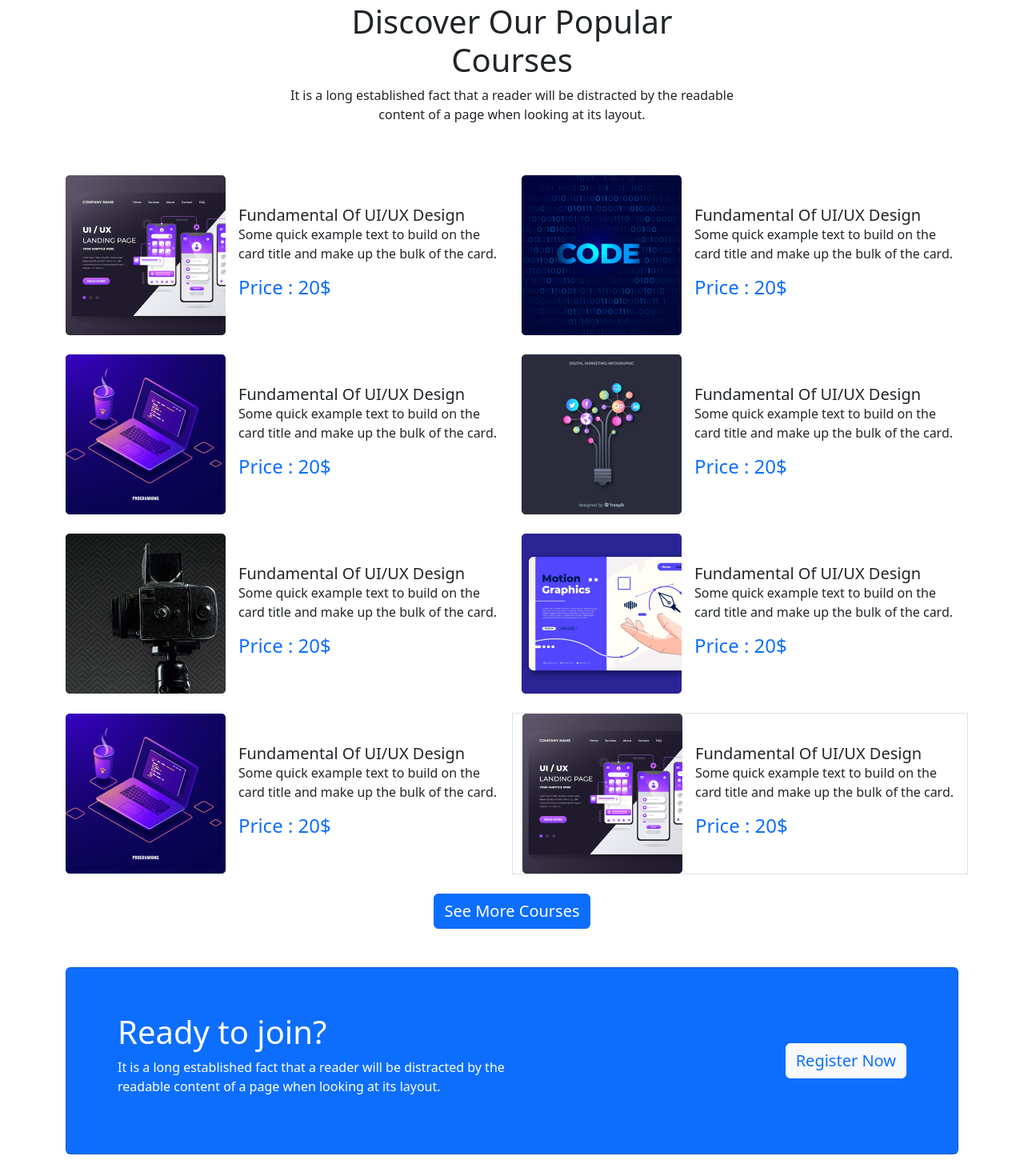
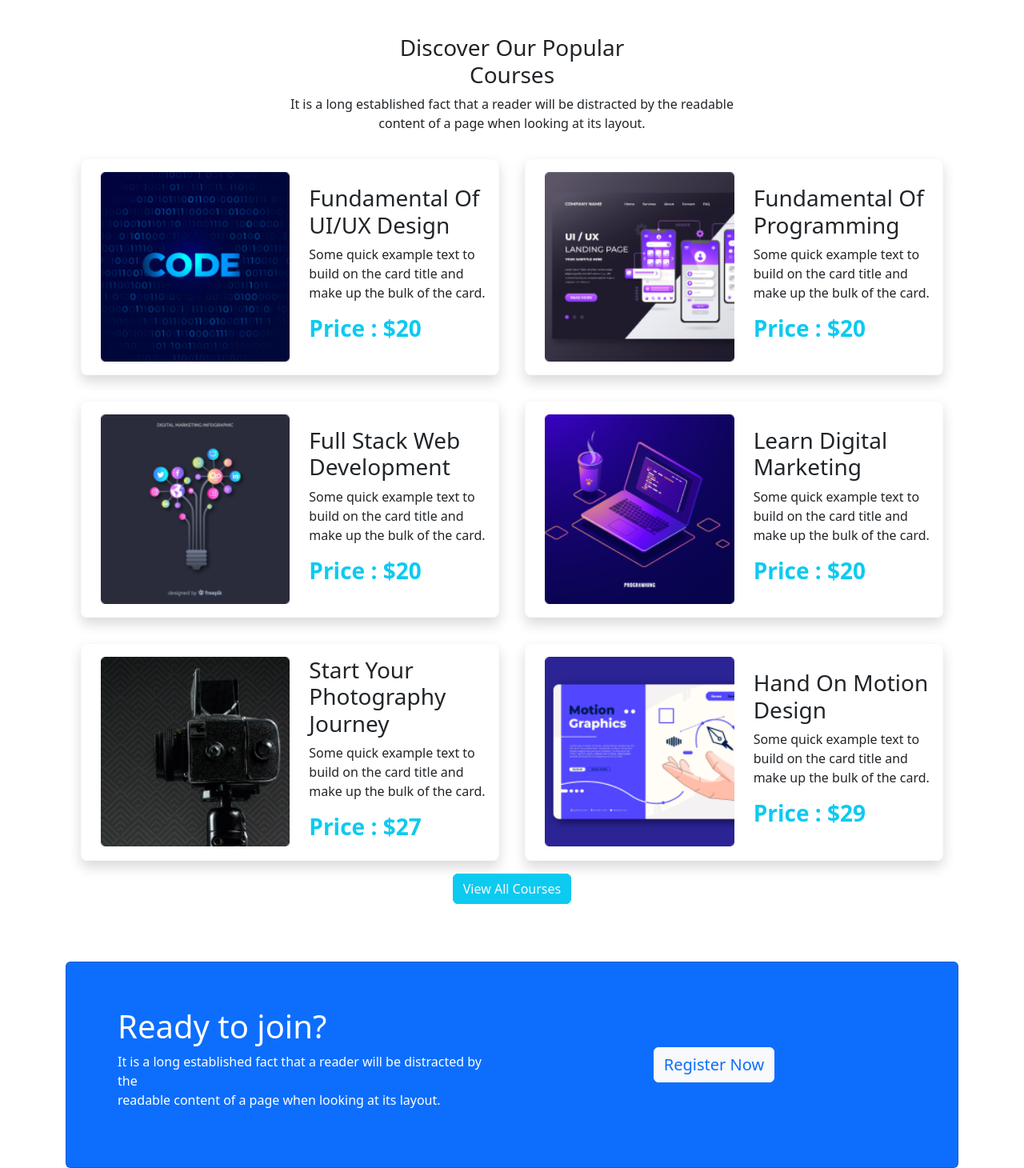
Before and after one commit to asm-junaid/Assainment-3, a plain HTML site: page index.html in a window 1280 px wide. Shown: the part 673-2133 px from the top of the page at 80% size. Drawn offline with nearby package versions, Linux system fonts and the light colour scheme.

Commit message:
added social icons and added ask question section

```diff
--- a/Styles/style.css
+++ b/Styles/style.css
@@ -22,3 +22,7 @@ footer a{
     text-decoration: none;
     color: white;
 }
+.icons{
+    font-size: 25px;
+    margin-top: 20px;
+}
--- a/index.html
+++ b/index.html
@@ -3,6 +3,7 @@
     <meta charset="UTF-8">
     <meta http-equiv="X-UA-Compatible" content="IE=edge">
     <meta name="viewport" content="width=device-width, initial-scale=1.0">
+    <script src="https://kit.fontawesome.com/b20e2b976d.js" crossorigin="anonymous"></script>
     <title>Ed-Teck Pro</title>
     <link rel="stylesheet" href="https://cdn.jsdelivr.net/npm/bootstrap@5.2.0/dist/css/bootstrap.min.css">
     <link rel="stylesheet" href="styles/style.css">
@@ -98,134 +99,89 @@
 
     <!-- course section start -->
 
-    <div class="container d-flex flex-column mt-5">
-        <div class="course-header-section  mb-5">
-            <h1 class="text-center">Discover Our Popular<br>Courses</h1>
-            <p class="text-center">It is a long established fact that a reader will be distracted by the readable<br>content of a page when looking at its layout.</p>
+   <section class="p-4 my-5 mx-auto" id="courses">
+      <div class="text my-3 mx-auto text-center">
+       <h3>Discover Our Popular<br>Courses</h3>
+       <p>It is a long established fact that a reader will be distracted by the readable<br>content of a page when looking at its layout.</p>
       </div>
-        <div class="row row-cols-1 row-cols-md-2 g-4">
-            <div class="col d-flex align-items-center">
-              <div>
-                <img src="images/course/course-1.png">
+      <div class="row d-flex justify-content-center">
+       <div class="col-lg-5 col-md-12 flex-column flex-md-row gap-4 d-flex align-items-center border border-light rounded-3 shadow py-3 px-4 m-3">
+               <div class="col-md-6 col-sm-12">
+                   <img src="./images/course/course-2.png" class="img-fluid w-100" alt="">
                </div>
-              <div class="ms-3">
-                <div class="card-body">
-                  <h5 class="card-title">Fundamental Of UI/UX Design
-                </h5>
-                  <p class="card-text">Some quick example text to build on the card title and make up the bulk of the card.</p>
-                  <h4 class="text-primary">Price : 20$</h4>
+               <div class="col-md-6 col-sm-12">
+                   <h3 class="text-left">Fundamental Of UI/UX Design</h3>
+                   <p class="text-left">Some quick example text to build on the card title and make up the bulk of the card.</p>
+                   <h3 class="text-info"><b>Price : $20</b></h3>
+               </div>
+       </div>
+       <div class="col-lg-5 col-md-12 flex-column flex-md-row gap-4 d-flex align-items-center border border-light rounded-3 shadow py-3 px-4 m-3">
+               <div class="col-md-6 col-sm-12">
+                   <img src="./images/course/course-1.png" class="img-fluid w-100" alt="">
+               </div>
+               <div class="col-md-6 col-sm-12">
+                   <h3 class="text-left">Fundamental Of Programming</h3>
+                   <p class="text-left">Some quick example text to build on the card title and make up the bulk of the card.</p>
+                   <h3 class="text-info"><b>Price : $20</b></h3>
+               </div>
+       </div>
+       <div class="col-lg-5 col-md-12 flex-column flex-md-row gap-4 d-flex align-items-center border border-light rounded-3 shadow py-3 px-4 m-3">
+               <div class="col-md-6 col-sm-12">
+                   <img src="./images/course/course-4.png" class="img-fluid w-100" alt="">
+               </div>
+               <div class="col-md-6 col-sm-12">
+                   <h3 class="text-left">Full Stack Web Development</h3>
+                   <p class="text-left">Some quick example text to build on the card title and make up the bulk of the card.</p>
+                   <h3 class="text-info"><b>Price : $20</b></h3>
+               </div>
+       </div>
+       <div class="col-lg-5 col-md-12 flex-column flex-md-row gap-4 d-flex align-items-center border border-light rounded-3 shadow py-3 px-4 m-3">
+               <div class="col-md-6 col-sm-12">
+                   <img src="./images/course/course-3.png" class="img-fluid w-100" alt="">
+               </div>
+               <div class="col-md-6 col-sm-12">
+                   <h3 class="text-left">Learn Digital Marketing</h3>
+                   <p class="text-left">Some quick example text to build on the card title and make up the bulk of the card.</p>
+                   <h3 class="text-info"><b>Price : $20</b></h3>
+               </div>
+       </div>
+       <div class="col-lg-5 col-md-12 flex-column flex-md-row gap-4 d-flex align-items-center border border-light rounded-3 shadow py-3 px-4 m-3">
+               <div class="col-md-6 col-sm-12">
+                   <img src="./images/course/course-5.png" class="img-fluid w-100" alt="">
+               </div>
+               <div class="col-md-6 col-sm-12">
+                   <h3 class="text-left">Start Your Photography Journey</h3>
+                   <p class="text-left">Some quick example text to build on the card title and make up the bulk of the card.</p>
+                   <h3 class="text-info"><b>Price : $27</b></h3>
+               </div>
+       </div>
+       <div class="col-lg-5 col-md-12 flex-column flex-md-row gap-4 d-flex align-items-center border border-light rounded-3 shadow py-3 px-4 m-3">
+               <div class="col-md-6 col-sm-12">
+                   <img src="./images/course/course-6.png" class="img-fluid w-100" alt="">
+               </div>
+               <div class="col-md-6 col-sm-12">
+                   <h3 class="text-left">Hand On Motion Design</h3>
+                   <p class="text-left">Some quick example text to build on the card title and make up the bulk of the card.</p>
+                   <h3 class="text-info"><b>Price : $29</b></h3>
                </div>
        </div>
       </div>
-            <div class="col d-flex align-items-center">
-              <div>
-                <img src="images/course/course-2.png">
+      <div class="text-center">
+       <button class="btn btn-info text-light">View All Courses</button>
      </div>
-              <div class="ms-3">
-                <div class="card-body">
-                  <h5 class="card-title">Fundamental Of UI/UX Design
-                </h5>
-                  <p class="card-text">Some quick example text to build on the card title and make up the bulk of the card.</p>
-                  <h4 class="text-primary">Price : 20$</h4>
-                </div>
-              </div>
-            </div>
-            <div class="col d-flex align-items-center">
-              <div>
-                <img src="images/course/course-3.png">
-              </div>
-              <div class="ms-3">
-                <div class="card-body">
-                  <h5 class="card-title">Fundamental Of UI/UX Design
-                </h5>
-                  <p class="card-text">Some quick example text to build on the card title and make up the bulk of the card.</p>
-                  <h4 class="text-primary">Price : 20$</h4>
-                </div>
-              </div>
-            </div>
-            <div class="col d-flex align-items-center">
-              <div>
-                <img src="images/course/course-4.png">
-              </div>
-              <div class="ms-3">
-                <div class="card-body">
-                  <h5 class="card-title">Fundamental Of UI/UX Design
-                </h5>
-                  <p class="card-text">Some quick example text to build on the card title and make up the bulk of the card.</p>
-                  <h4 class="text-primary">Price : 20$</h4>
-                </div>
-              </div>
-            </div>
-            <div class="col d-flex align-items-center">
-              <div>
-                <img src="images/course/course-5.png">
-              </div>
-              <div class="ms-3">
-                <div class="card-body">
-                  <h5 class="card-title">Fundamental Of UI/UX Design
-                </h5>
-                  <p class="card-text">Some quick example text to build on the card title and make up the bulk of the card.</p>
-                  <h4 class="text-primary">Price : 20$</h4>
-                </div>
-              </div>
-            </div>
-            <div class="col d-flex align-items-center">
-              <div>
-                <img src="images/course/course-6.png">
-              </div>
-              <div class="ms-3">
-                <div class="card-body">
-                  <h5 class="card-title">Fundamental Of UI/UX Design
-                </h5>
-                  <p class="card-text">Some quick example text to build on the card title and make up the bulk of the card.</p>
-                  <h4 class="text-primary">Price : 20$</h4>
-                </div>
-              </div>
-            </div>
-            <div class="col d-flex align-items-center">
-              <div>
-                <img src="images/course/course-3.png">
-              </div>
-              <div class="ms-3">
-                <div class="card-body">
-                  <h5 class="card-title">Fundamental Of UI/UX Design
-                </h5>
-                  <p class="card-text">Some quick example text to build on the card title and make up the bulk of the card.</p>
-                  <h4 class="text-primary">Price : 20$</h4>
-                </div>
-              </div>
-            </div>
-            <div class="col d-flex align-items-center border">
-              <div>
-                <img src="images/course/course-1.png">
-              </div>
-              <div class="ms-3">
-                <div class="card-body">
-                  <h5 class="card-title">Fundamental Of UI/UX Design
-                </h5>
-                  <p class="card-text">Some quick example text to build on the card title and make up the bulk of the card.</p>
-                  <h4 class="text-primary">Price : 20$</h4>
-                </div>
-              </div>
-            </div>
-        </div>
-
-        <div class="d-flex justify-content-center">
-            <a  class="btn btn-primary fs-5 mt-4 mb-5" href="">See More Courses</a>
-        </div>
-    </div>
+   </section>
 
     <!-- course section end -->
 
     <!-- ready to join section -->
     <div class="container mb-5">
         <div class="card bg-primary p-5">
-            <div class="card-header bg-transparent border border-0 d-flex justify-content-between align-items-center">
-                <div>
+            <div class=" row card-header bg-transparent border border-0 d-flex justify-content-between align-items-center">
+                <div class="col-lg-6 col-md-12">
                     <h1 class="text-white">Ready to join?</h1>
                     <p class="text-white">It is a long established fact that a reader will be distracted by the<br>readable content of a page when looking at its layout.</p>
                 </div>
-                <div>
+                <div class="col-lg-6  col-md-12 d-flex justify-content-center align-items-center">
                     <a href="" class=" fs-5 btn btn-light text-primary ">Register Now</a>
                 </div>
             </div>
@@ -238,48 +194,54 @@
     <div class="container w-50 mb-5">
       <div class="accordion-tittle-section d-flex
       flex-column align-items-center">
-        <h1>Frequently Asked Questions</h1>
+        <h1 class="text-center">Frequently Asked Questions</h1>
         <p class="text-center">It is a long established fact that a reader will be distracted by the readable<br>content of a page when looking at its layout.</p>
       </div>
       <div class="accordion accordion-flush" id="accordionFlushExample">
         <div class="accordion-item">
           <h2 class="accordion-header" id="flush-headingOne">
             <button class="accordion-button collapsed" type="button" data-bs-toggle="collapse" data-bs-target="#flush-collapseOne" aria-expanded="false" aria-controls="flush-collapseOne">
-              Accordion Item #1
+              Css Flex VS Css Grid
             </button>
           </h2>
           <div id="flush-collapseOne" class="accordion-collapse collapse" aria-labelledby="flush-headingOne" data-bs-parent="#accordionFlushExample">
-            <div class="accordion-body">Placeholder content for this accordion, which is intended to demonstrate the <code>.accordion-flush</code> class. This is the first item's accordion body.</div>
+            <div class="accordion-body">The basic difference between CSS Grid Layout and CSS Flexbox Layout is that flexbox was designed for layout in one dimension - either a row or a column. Grid was designed for two-dimensional layout - rows, and columns at the same time. The two specifications share some common features, however, and if you have already learned how to use flexbox, the similarities should help you get to grips with Grid.</div>
           </div>
         </div>
         <div class="accordion-item">
           <h2 class="accordion-header" id="flush-headingTwo">
             <button class="accordion-button collapsed" type="button" data-bs-toggle="collapse" data-bs-target="#flush-collapseTwo" aria-expanded="false" aria-controls="flush-collapseTwo">
-              Accordion Item #2
+              Bootstrap VS Tailwind
             </button>
           </h2>
           <div id="flush-collapseTwo" class="accordion-collapse collapse" aria-labelledby="flush-headingTwo" data-bs-parent="#accordionFlushExample">
-            <div class="accordion-body">Placeholder content for this accordion, which is intended to demonstrate the <code>.accordion-flush</code> class. This is the second item's accordion body. Let's imagine this being filled with some actual content.</div>
+            <div class="accordion-body">As you can see from the examples above, the two frameworks differ quite a bit. Bootstrap has UI components baked into it, so all you have to do is add your content and flavor to it. Bootstrap’s utility and layout classes provide you with everything you need to style a responsive webpage. With Tailwind, however, you are much more involved in styling the webpage because you end up having to create your own components using the utility classes that the framework offers.</div>
           </div>
         </div>
         <div class="accordion-item">
           <h2 class="accordion-header" id="flush-headingThree">
             <button class="accordion-button collapsed" type="button" data-bs-toggle="collapse" data-bs-target="#flush-collapseThree" aria-expanded="false" aria-controls="flush-collapseThree">
-              Accordion Item #3
+              Css Box MOdel
             </button>
           </h2>
           <div id="flush-collapseThree" class="accordion-collapse collapse" aria-labelledby="flush-headingThree" data-bs-parent="#accordionFlushExample">
-            <div class="accordion-body">Placeholder content for this accordion, which is intended to demonstrate the <code>.accordion-flush</code> class. This is the third item's accordion body. Nothing more exciting happening here in terms of content, but just filling up the space to make it look, at least at first glance, a bit more representative of how this would look in a real-world application.</div>
+            <div class="accordion-body">The CSS box model is essentially a box that wraps around every HTML element. It consists of: margins, borders, padding, and the actual content.</div>
           </div>
         </div>
         <div class="accordion-item">
           <h2 class="accordion-header" id="flush-headingFour">
             <button class="accordion-button collapsed" type="button" data-bs-toggle="collapse" data-bs-target="#flush-collapseFour" aria-expanded="false" aria-controls="flush-collapseFour">
-              Accordion Item #4
+              Html Semantic Tag
             </button>
           </h2>
           <div id="flush-collapseFour" class="accordion-collapse collapse" aria-labelledby="flush-headingFour" data-bs-parent="#accordionFlushExample">
-            <div class="accordion-body">Placeholder content for this accordion, which is intended to demonstrate the <code>.accordion-flush</code> class. This is the third item's accordion body. Nothing more exciting happening here in terms of content, but just filling up the space to make it look, at least at first glance, a bit more representative of how this would look in a real-world application.</div>
+            <div class="accordion-body">
+              A semantic element clearly describes its meaning to both the browser and the developer.
+
+              Examples of non-semantic elements: div and span - Tells nothing about its content.
+
+              Examples of semantic elements:, table, and article - Clearly defines its content.
+            </div>
           </div>
         </div>
       </div>
@@ -289,7 +251,7 @@
 
     <!-- trusted company section start -->
 
-    <div class=" mb-5 container d-flex flex-column text-center">
+    <div class="d-none d-lg-block mb-5 container d-flex flex-column text-center">
       <h1 class="mb-3">Trusted by over 800+ companies</h1>
       <div class="trusted-company-logo d-flex justify-content-between">
         <img src="images/company/company-1.png" alt="">
@@ -313,6 +275,11 @@
         <a href="">|</a>
         <a href="">Terms of Use</a>
       </div>
+      <div class="social-icons">
+        <a class="icons" href="https://www.facebook.com/"><i class="fa-brands fa-square-facebook"></i></a>
+        <a class="icons" href="https://www.instagram.com/"><i class="fa-brands fa-square-instagram"></i></a>
+        <a class="icons" href="https://twitter.com/"><i class="fa-brands fa-twitter"></i></a>
+      </div>
     </footer>
 
     <!-- footer section end -->
```
Lines whose indentation alone changed are shown as unchanged.
